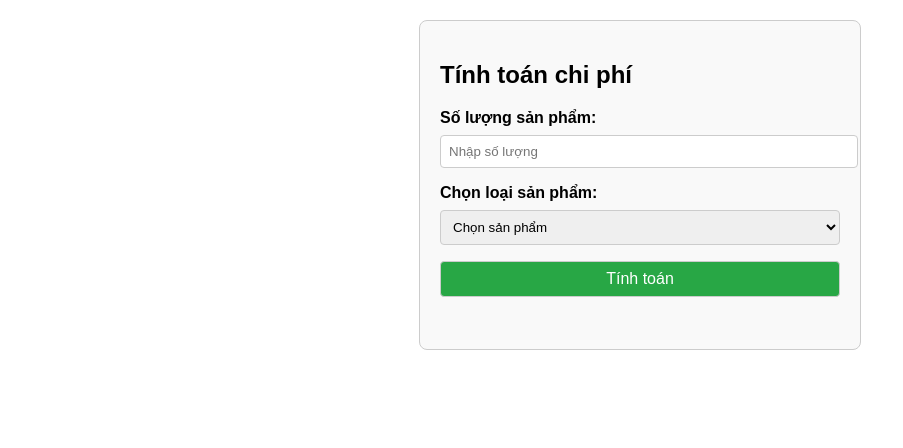
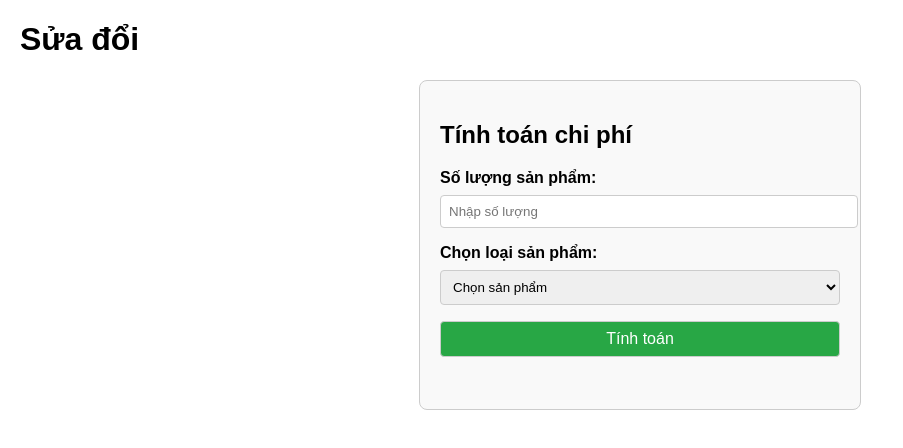
Before and after one commit to Thuyr64/duan2, a plain HTML site: page index.html in a window 1280 px wide. Shown: the whole page, without its empty margins (0-903 px from the left). Drawn offline with Linux system fonts and the light colour scheme.

Commit message:
sửa lần 1

```diff
--- a/index.html
+++ b/index.html
@@ -45,6 +45,7 @@
     </style>
   </head>
   <body>
+    <h1>Sửa đổi</h1>
     <form id="orderForm">
       <h2>Tính toán chi phí</h2>
       <label for="quantity">Số lượng sản phẩm:</label>
```
